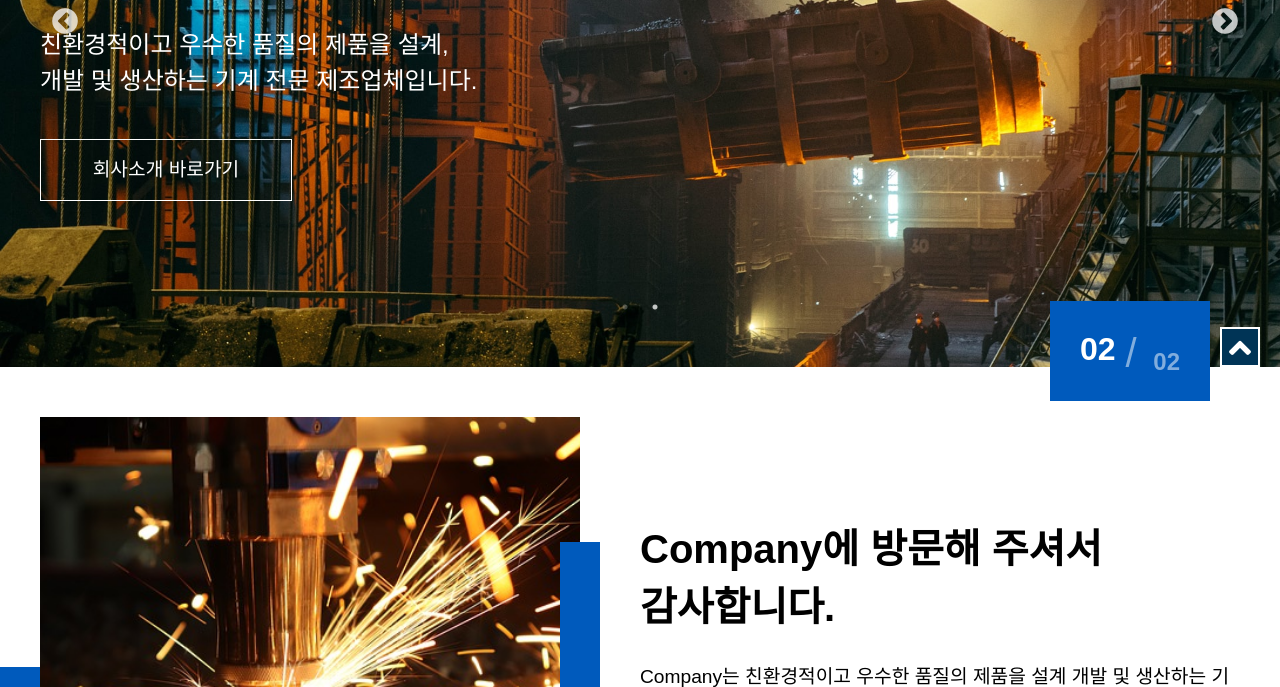
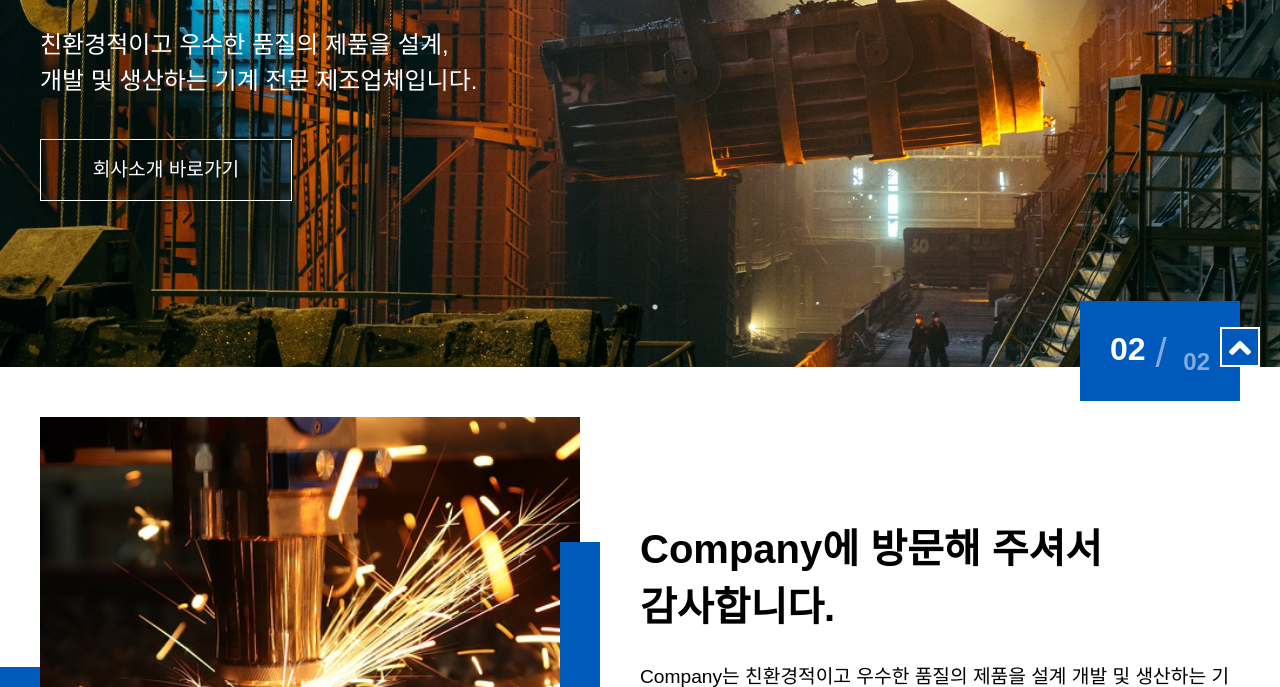
Before and after one commit to ryong890314/site-c, a plain HTML site: page index.html in a window 1280 px wide. Shown: the part 413-1100 px from the top of the page. Drawn offline with nearby package versions, Linux system fonts and the light colour scheme; a web font is replaced by a local one.

Commit message:
슬라이드 버튼 삭제

```diff
--- a/index.html
+++ b/index.html
@@ -95,6 +95,11 @@
 									<div class="button">
 										<a href="#">회사소개 바로가기</a>
 									</div>
+
+									<div class="arrowSlider">
+
+									</div>
+
 									<div class="paging_box">
 										<span class="current_page"></span>
 										<span class="slash">/</span>
@@ -264,6 +269,8 @@ $('.slick_main').slick({
 	slidesToShow: 1,
 	autoplay: true,
 	dots: true,
+	arrows: false,
+
 // 		dots: true,
 // 		infinite: false,
 //   slidesToShow: 1,
--- a/style.css
+++ b/style.css
@@ -232,7 +232,7 @@ img, fieldset {
 .main_cover .paging_box {
     position: absolute;
     box-sizing: border-box;
-    right: 50px;
+    right: 20px;
     bottom: -200px;
     padding: 30px;
     width: 160px;
@@ -282,7 +282,7 @@ img, fieldset {
 	background-size: cover;
 	background-position: center;
 }
-.slick-prev:before, .slick-next:before {
+/* .slick-prev:before, .slick-next:before {
 	font-size: 30px;
 }
 .slick-prev {
@@ -292,7 +292,7 @@ img, fieldset {
 .slick-next {
 	right: 50px;
 	z-index: 1;
-}
+} */
 .slick-dots {
 	bottom: 50px;
 }
@@ -540,7 +540,7 @@ img, fieldset {
 	border: 2px solid #fff;
 	box-sizing: border-box;
 	z-index: 100;
-	background-color: #003456;
+	background-color: #005abc;
 
 }
 .top_button a {
```
